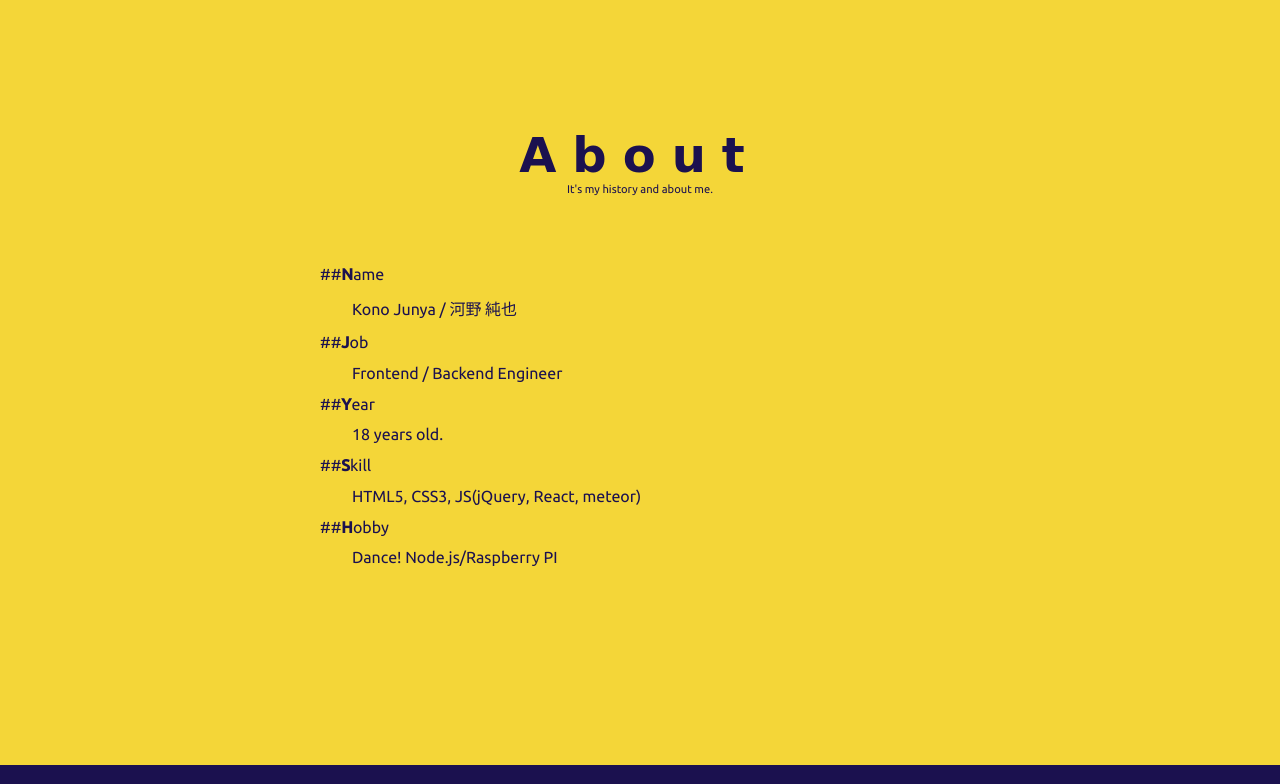
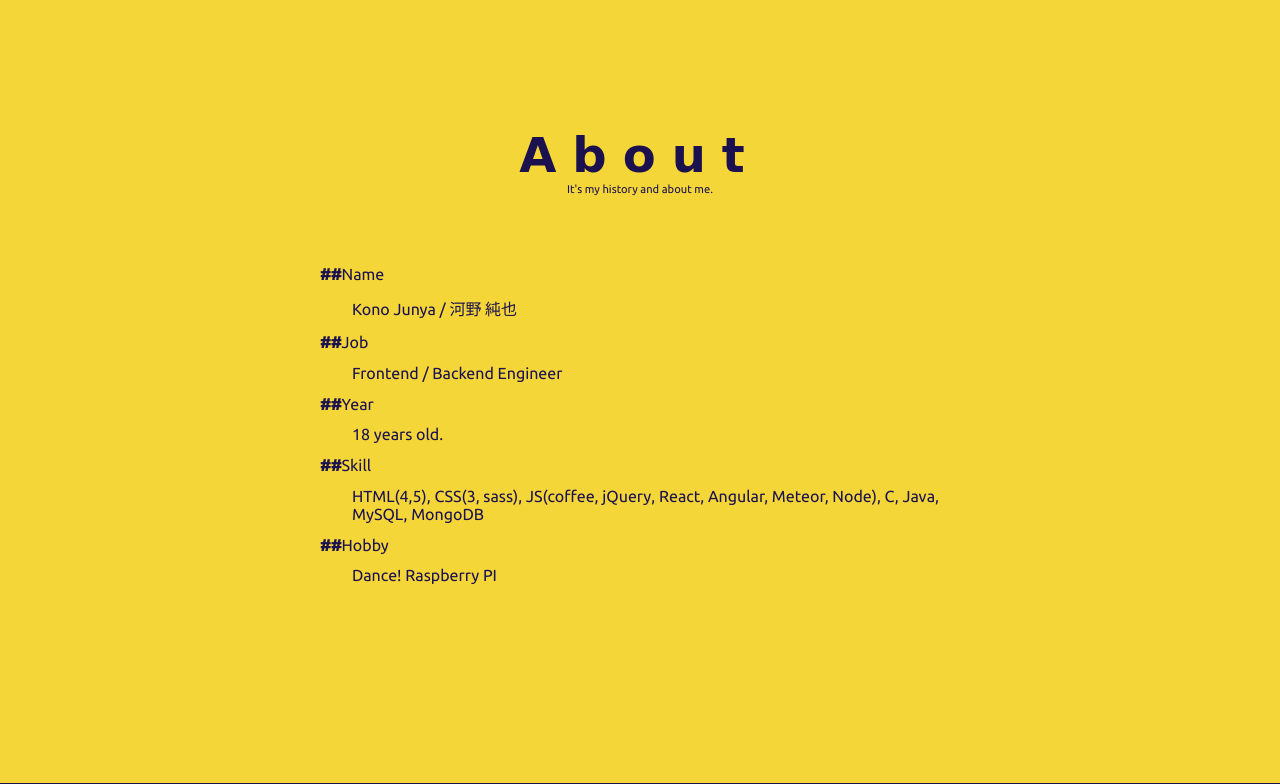
Before and after one commit to konojunya/github.io, a PHP site: page / in a window 1280 px wide. Shown: the part 801-1585 px from the top of the page. Run offline with PHP 8.4, Linux system fonts and the light colour scheme; some web fonts are replaced.

Commit message:
aboutを増やす

```diff
--- a/index.html
+++ b/index.html
@@ -75,16 +75,16 @@
     <h2>About</h2>
     <p>It's my history and about me.</p>
     <dl>
-      <dt>##<span>N</span>ame</dt>
+      <dt><span>N</span>ame</dt>
       <dd>Kono Junya / 河野 純也</dd>
-      <dt>##<span>J</span>ob</dt>
+      <dt><span>J</span>ob</dt>
       <dd>Frontend / Backend Engineer</dd>
-      <dt>##<span>Y</span>ear</dt>
+      <dt><span>Y</span>ear</dt>
       <dd>18 years old.</dd>
-      <dt>##<span>S</span>kill</dt>
-      <dd>HTML5, CSS3, JS(jQuery, React, meteor)</dd>
-      <dt>##<span>H</span>obby</dt>
-      <dd>Dance! Node.js/Raspberry PI</dd>
+      <dt><span>S</span>kill</dt>
+      <dd>HTML(4,5), CSS(3, sass), JS(coffee, jQuery, React, Angular, Meteor, Node), C, Java, MySQL, MongoDB</dd>
+      <dt><span>H</span>obby</dt>
+      <dd>Dance! Raspberry PI</dd>
     </dl>
   </div>
   <div id="portfolio">
--- a/sass/style.sass
+++ b/sass/style.sass
@@ -134,7 +134,9 @@ $mobileFontlist: 13px
     margin: 0 auto
     dt
       padding: 1% 0
-      span
+      &::before
+        content: "##"
+      &:first-letter
         font-weight: bold
     dd
       padding: 1% 0
@@ -184,6 +186,8 @@ $mobileFontlist: 13px
       .img
         float: left
         width: 40%
+        overflow: hidden
+        border-radius: 10px
         a
           display: block
           width: 100%
```
Also changed, not shown: css/style.css.
